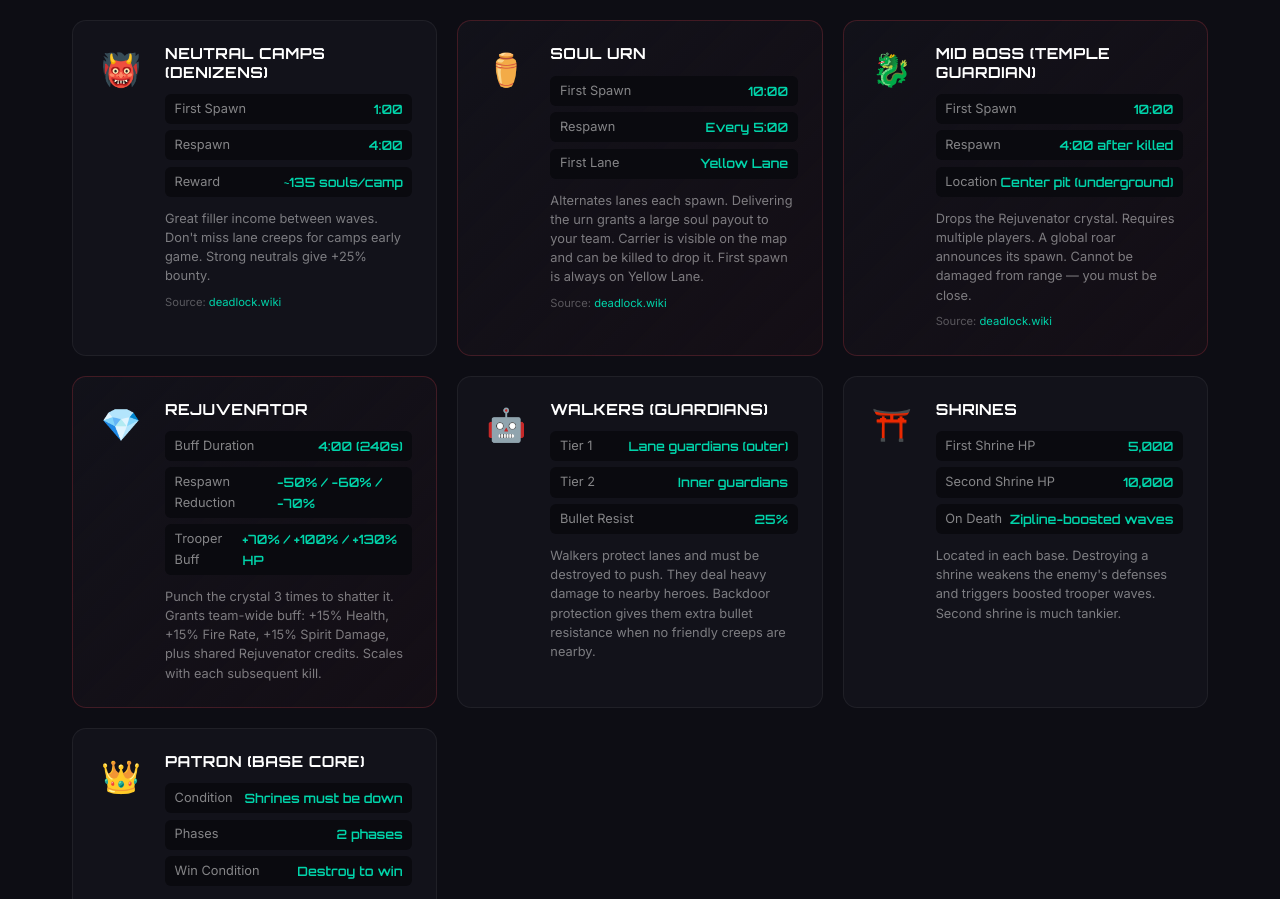
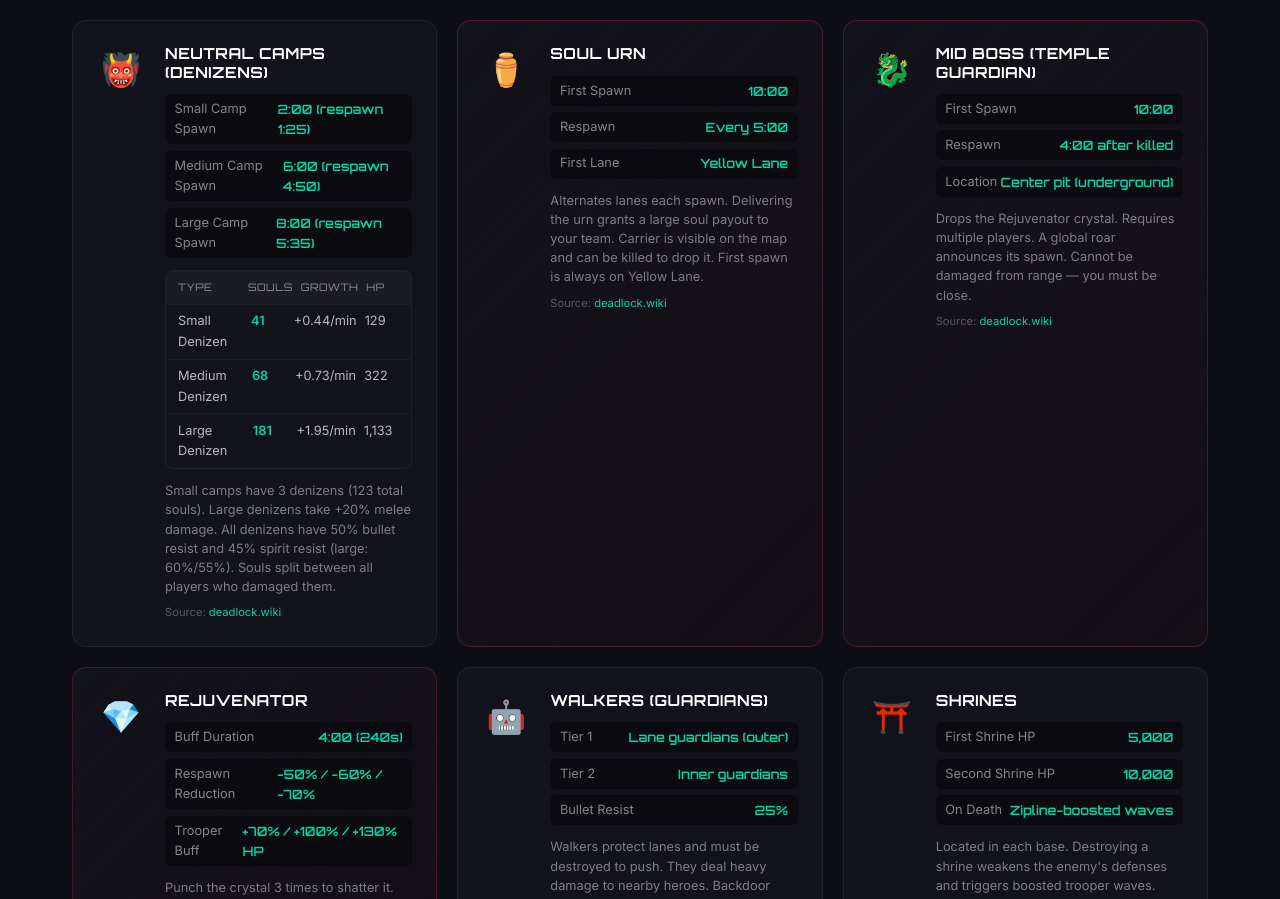
Before and after one commit to Shaxten/deadlock, an Angular app: page /guide in a window 1280 px wide. Shown: the part 976-1875 px from the top of the page. Built offline with nearby package versions, Linux system fonts and the light colour scheme.

Commit message:
feat: detailed neutral camp breakdown with small/medium/large souls, HP, and timers

```diff
--- a/src/app/pages/guide/guide.html
+++ b/src/app/pages/guide/guide.html
@@ -121,20 +121,46 @@
             <h3>Neutral Camps (Denizens)</h3>
             <div class="timer-details">
               <div class="timer-row">
-                <span class="timer-label">First Spawn</span>
-                <span class="timer-value">1:00</span>
+                <span class="timer-label">Small Camp Spawn</span>
+                <span class="timer-value">2:00 (respawn 1:25)</span>
               </div>
               <div class="timer-row">
-                <span class="timer-label">Respawn</span>
-                <span class="timer-value">4:00</span>
+                <span class="timer-label">Medium Camp Spawn</span>
+                <span class="timer-value">6:00 (respawn 4:50)</span>
               </div>
               <div class="timer-row">
-                <span class="timer-label">Reward</span>
-                <span class="timer-value">~135 souls/camp</span>
+                <span class="timer-label">Large Camp Spawn</span>
+                <span class="timer-value">8:00 (respawn 5:35)</span>
               </div>
             </div>
-            <p class="timer-note">Great filler income between waves. Don't miss lane creeps for camps early game. Strong neutrals give +25% bounty.</p>
-            <div class="timer-source">Source: <a href="https://deadlock.wiki/Neutrals" target="_blank" rel="noopener">deadlock.wiki</a></div>
+            <div class="timer-table">
+              <div class="table-header">
+                <span>Type</span>
+                <span>Souls</span>
+                <span>Growth</span>
+                <span>HP</span>
+              </div>
+              <div class="table-row">
+                <span>Small Denizen</span>
+                <span class="value-accent">41</span>
+                <span>+0.44/min</span>
+                <span>129</span>
+              </div>
+              <div class="table-row">
+                <span>Medium Denizen</span>
+                <span class="value-accent">68</span>
+                <span>+0.73/min</span>
+                <span>322</span>
+              </div>
+              <div class="table-row">
+                <span>Large Denizen</span>
+                <span class="value-accent">181</span>
+                <span>+1.95/min</span>
+                <span>1,133</span>
+              </div>
+            </div>
+            <p class="timer-note">Small camps have 3 denizens (123 total souls). Large denizens take +20% melee damage. All denizens have 50% bullet resist and 45% spirit resist (large: 60%/55%). Souls split between all players who damaged them.</p>
+            <div class="timer-source">Source: <a href="https://deadlock.wiki/Denizen" target="_blank" rel="noopener">deadlock.wiki</a></div>
           </div>
         </div>
 
--- a/src/app/pages/guide/guide.scss
+++ b/src/app/pages/guide/guide.scss
@@ -228,6 +228,42 @@
   }
 }
 
+.timer-table {
+  margin: 0.75rem 0;
+  border-radius: 8px;
+  overflow: hidden;
+  border: 1px solid rgba(255, 255, 255, 0.06);
+}
+
+.table-header {
+  display: grid;
+  grid-template-columns: 1.5fr 0.8fr 1fr 0.8fr;
+  gap: 0.5rem;
+  padding: 0.5rem 0.75rem;
+  background: rgba(255, 255, 255, 0.04);
+  font-family: var(--font-display);
+  font-size: 0.65rem;
+  color: rgba(255, 255, 255, 0.5);
+  text-transform: uppercase;
+  letter-spacing: 0.5px;
+}
+
+.table-row {
+  display: grid;
+  grid-template-columns: 1.5fr 0.8fr 1fr 0.8fr;
+  gap: 0.5rem;
+  padding: 0.4rem 0.75rem;
+  font-family: var(--font-body);
+  font-size: 0.8rem;
+  color: rgba(255, 255, 255, 0.7);
+  border-top: 1px solid rgba(255, 255, 255, 0.04);
+
+  .value-accent {
+    color: var(--color-accent);
+    font-weight: 600;
+  }
+}
+
 // Mechanics Grid
 .mechanics-grid {
   display: grid;
```
